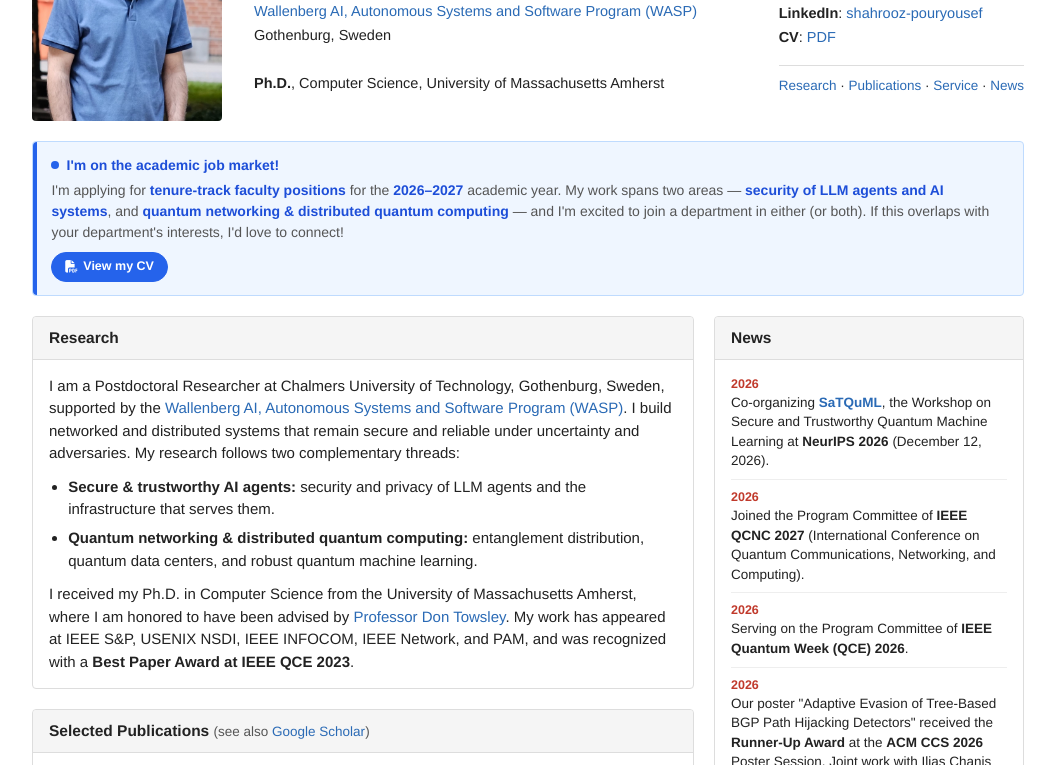
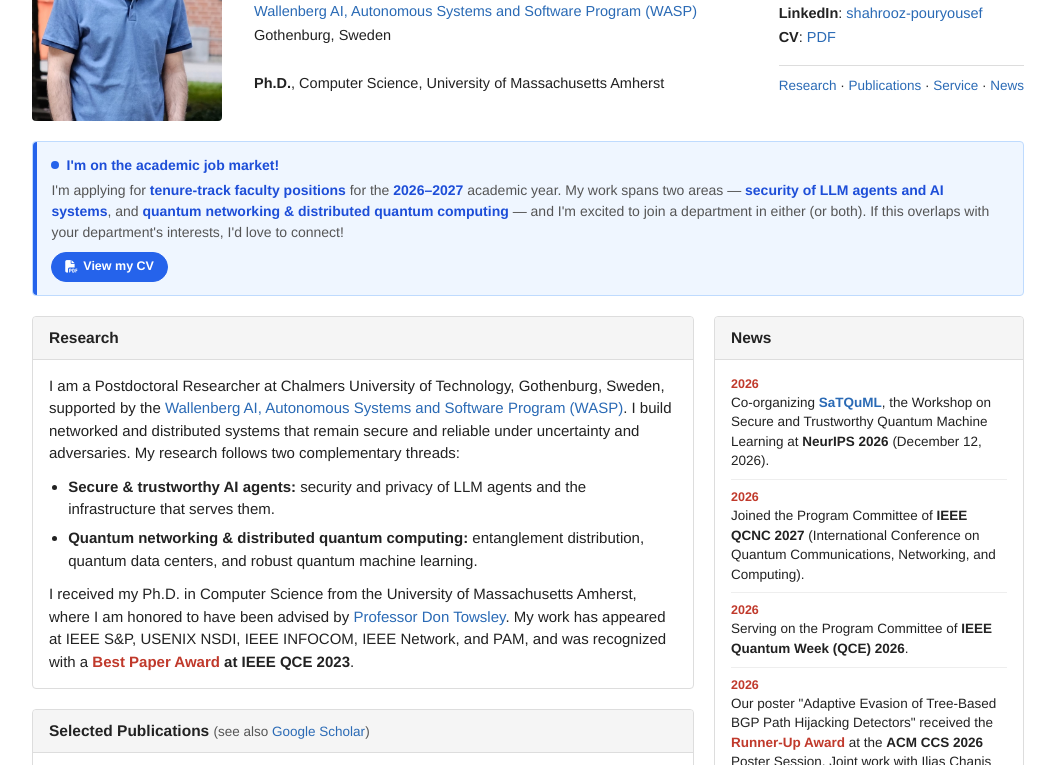
Before and after one commit to pooryousefshahrooz/pooryousefshahrooz.github.io, a plain HTML site: page index.html in a window 1280 px wide. Shown: the part 147-912 px from the top of the page, without its empty margins (112-1167 px from the left). Drawn offline with Linux system fonts and the light colour scheme.

Commit message:
Highlight award text in red
Co-Authored-By: Claude Sonnet 5.5 <noreply@anthropic.com>

```diff
--- a/index.html
+++ b/index.html
@@ -84,7 +84,7 @@
         <a href="https://www.cs.umass.edu/~towsley/" target="_blank">Professor Don Towsley</a>.
         My work has appeared at IEEE S&amp;P, USENIX NSDI,
         IEEE INFOCOM, IEEE Network, and PAM, and was recognized with a
-        <strong>Best Paper Award at IEEE QCE 2023</strong>.
+        <strong class="award">Best Paper Award</strong><strong> at IEEE QCE 2023</strong>.
       </p>
       </div>
     </section>
@@ -112,7 +112,7 @@
       <li>
         <span class="nd">2026</span>
         Our poster "Adaptive Evasion of Tree-Based BGP Path Hijacking Detectors" received the
-        <strong>Runner-Up Award</strong> at the <strong>ACM CCS 2026</strong> Poster Session.
+        <strong class="award">Runner-Up Award</strong> at the <strong>ACM CCS 2026</strong> Poster Session.
         Joint work with Ilias Chanis and Muoi Tran.
         <a href="https://securalab.org/publications/pdfs/CCS26Adaptive.pdf" target="_blank">Poster</a>
       </li>
@@ -164,7 +164,7 @@
       </li>
       <li>
         <span class="nd">2023</span>
-        <strong>Best Paper Award</strong> at IEEE Quantum Week (QCE 2023) for work on scalability
+        <strong class="award">Best Paper Award</strong> at IEEE Quantum Week (QCE 2023) for work on scalability
         of quantum repeater networks.
       </li>
       <li>
@@ -234,7 +234,7 @@
         <p class="pub">
           I. Chanis, <b>S. Pouryousef</b>, M. Tran<br>
           <span class="arrow">&#10137;</span> Adaptive Evasion of Tree-Based BGP Path Hijacking Detectors<br>
-          <span class="venue">ACM CCS &middot; 2026 (Poster) &middot; <b>Runner-Up Award</b></span> [<a href="https://securalab.org/publications/pdfs/CCS26Adaptive.pdf" target="_blank">PDF</a>]
+          <span class="venue">ACM CCS &middot; 2026 (Poster) &middot; <b class="award">Runner-Up Award</b></span> [<a href="https://securalab.org/publications/pdfs/CCS26Adaptive.pdf" target="_blank">PDF</a>]
         </p>
         <p class="pub">
           <b>Shahrooz Pouryousef</b> et al.<br>
--- a/style.css
+++ b/style.css
@@ -238,7 +238,7 @@ a:hover { text-decoration: underline; }
 
 .venue { color: var(--text-2); font-style: italic; }
 
-.award { color: #b45309; font-weight: 700; }
+.award { color: #c0392b; font-weight: 700; }
 
 .pub-more summary {
   cursor: pointer;
```
